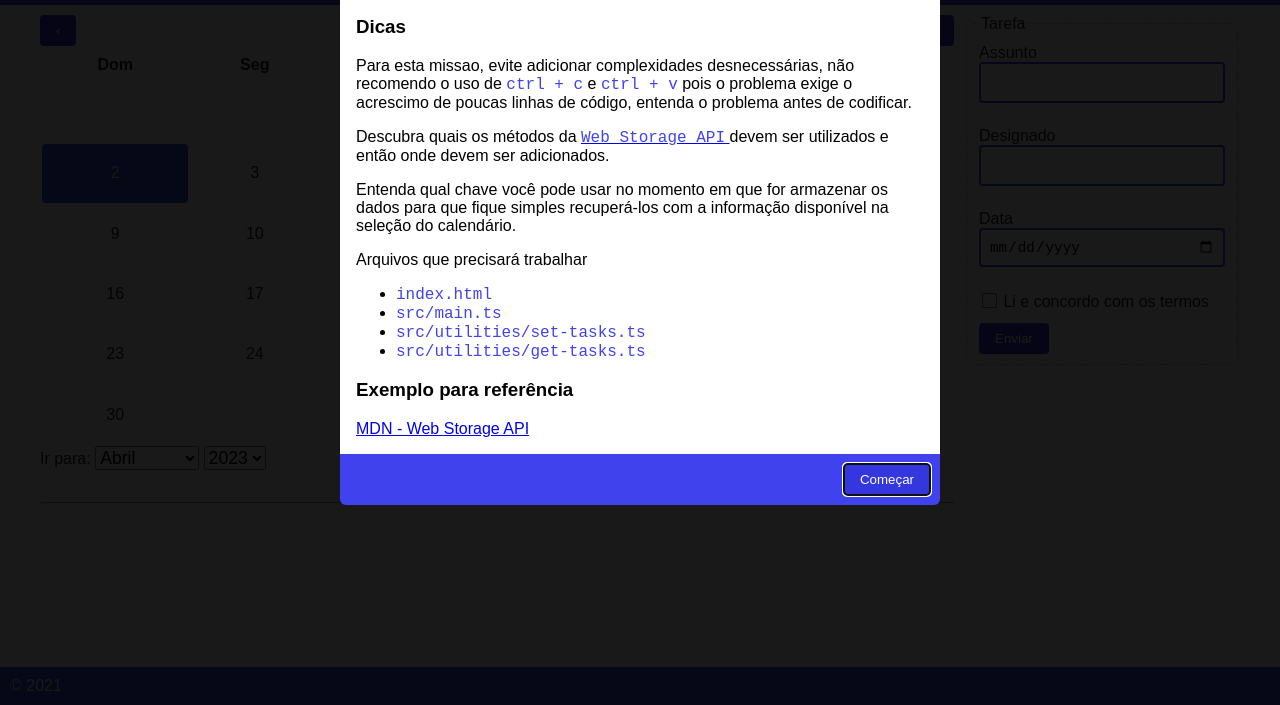
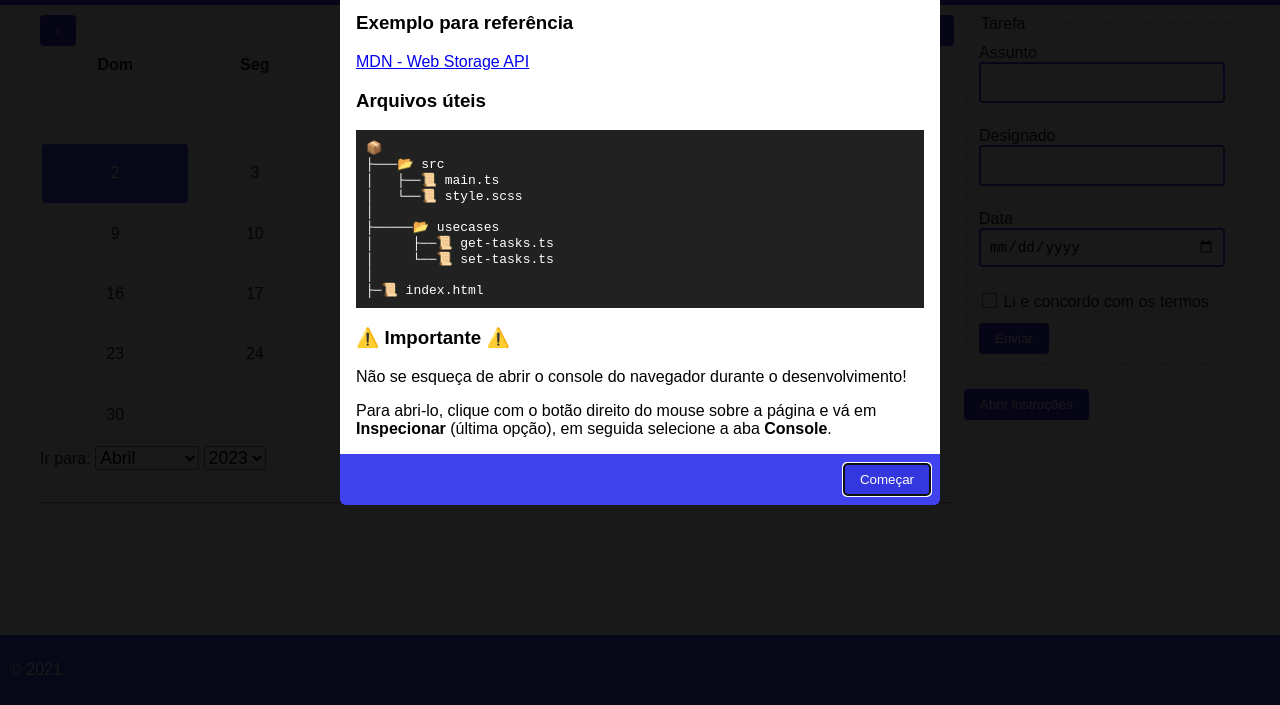
Before and after one commit to guiseek/agenda-de-tarefas, a website built with Vite: page index.html in a window 1280 px wide. Shown: the part 95-800 px from the top of the page. Built offline with nearby package versions, Linux system fonts and the light colour scheme.

Commit message:
instruções

```diff
--- a/index.html
+++ b/index.html
@@ -14,7 +14,7 @@
       <h1>Calendário de tarefas</h1>
     </header>
     <main>
-      <section>
+      <nav>
         <type-calendar data-lang="pt-br"></type-calendar>
 
         <hr />
@@ -22,7 +22,7 @@
         <!-- Lista de tarefas -->
 
         <!-- Fim da lista de tarefas -->
-      </section>
+      </nav>
       <aside>
         <fieldset>
           <legend>Tarefa</legend>
@@ -52,7 +52,7 @@
             </section>
             <section>
               <label for="date">Data</label>
-              <input id="date" type="date" name="date" required />
+              <input id="date" type="date" name="date" onclick="this.showPicker()" required />
               <output>Obrigatório</output>
             </section>
             <section>
@@ -65,9 +65,17 @@
             <button type="submit">Enviar</button>
           </form>
         </fieldset>
+
+        <section>
+          <button onclick="document.querySelector('dialog').showModal()">
+            Abrir instruções
+          </button>
+        </section>
       </aside>
     </main>
-    <footer>&copy; 2021</footer>
+    <footer>
+      <p>&copy; 2021</p>
+    </footer>
 
     <dialog>
       <header>
@@ -123,7 +131,7 @@
             href="https://developer.mozilla.org/pt-BR/docs/Web/API/Storage"
             target="_blank"
           >
-            <code>Web Storage API</code>
+            Web Storage API
           </a>
           devem ser utilizados e então onde devem ser adicionados.
         </p>
@@ -132,21 +140,6 @@
           dados para que fique simples recuperá-los com a informação disponível
           na seleção do calendário.
         </p>
-        <p>Arquivos que precisará trabalhar</p>
-        <ul>
-          <li>
-            <code>index.html</code>
-          </li>
-          <li>
-            <code>src/main.ts</code>
-          </li>
-          <li>
-            <code>src/utilities/set-tasks.ts</code>
-          </li>
-          <li>
-            <code>src/utilities/get-tasks.ts</code>
-          </li>
-        </ul>
 
         <h3>Exemplo para referência</h3>
         <a
@@ -155,6 +148,32 @@
         >
           MDN - Web Storage API
         </a>
+
+        <h3>Arquivos úteis</h3>
+        <pre>
+📦
+├───📂 src
+│   ├──📜 main.ts
+│   └──📜 style.scss
+│
+├─────📂 usecases
+│     ├──📜 get-tasks.ts
+│     └──📜 set-tasks.ts
+│
+├─📜 index.html
+</pre
+        >
+
+        <h3>⚠️ Importante ⚠️</h3>
+        <p>
+          Não se esqueça de abrir o console do navegador durante o
+          desenvolvimento!
+        </p>
+        <p>
+          Para abri-lo, clique com o botão direito do mouse sobre a página e vá
+          em <strong>Inspecionar</strong> (última opção), em seguida selecione a
+          aba <strong>Console</strong>.
+        </p>
       </section>
 
       <footer>
--- a/src/style.scss
+++ b/src/style.scss
@@ -50,6 +50,10 @@ main {
   width: var(--default-container-width);
 }
 
+pre {
+  color: var(--text-primary-color);
+}
+
 @media screen and (max-width: 480px) {
   main {
     flex-direction: column;
@@ -67,8 +71,17 @@ footer {
   background-color: var(--dark-primary-color);
 }
 
-main > section {
+main > nav {
   flex: 1;
+}
+main > aside {
+  display: flex;
+  flex-direction: column;
+  row-gap: 24px;
+
+  button {
+    cursor: help;
+  }
 }
 
 hr {
```
